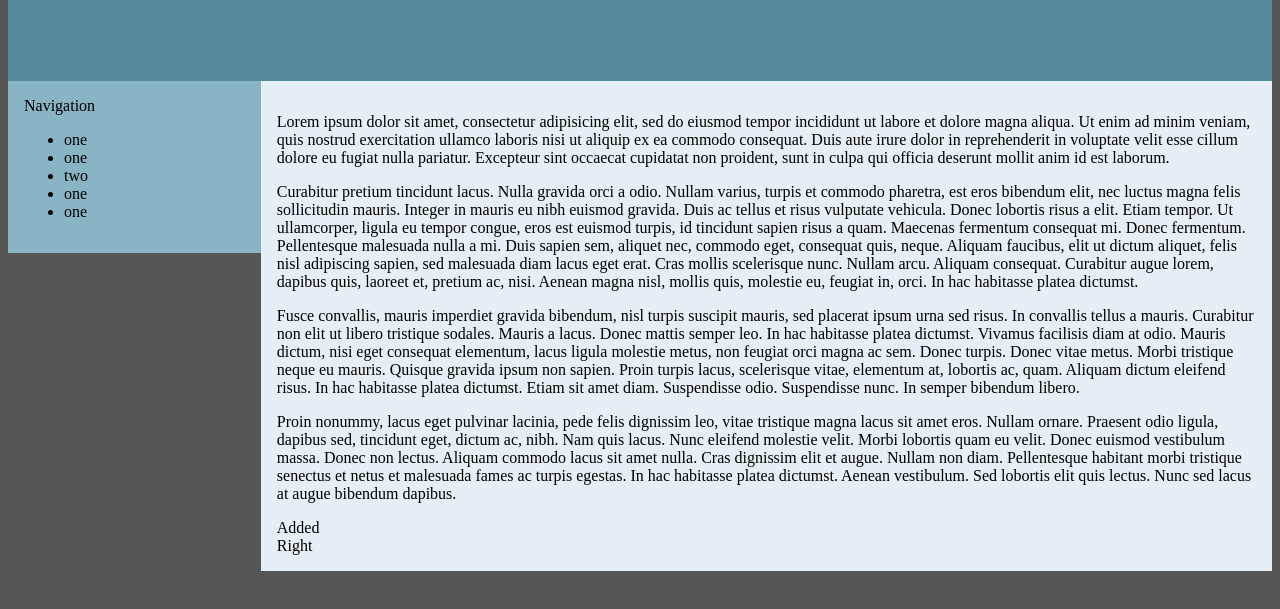
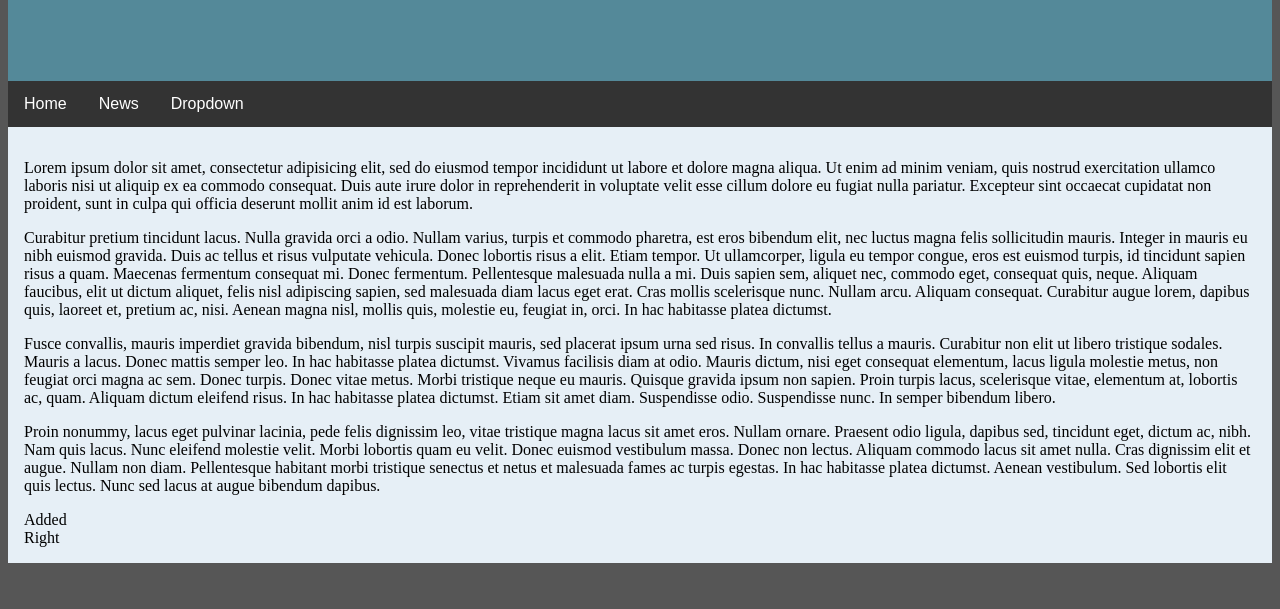
Before and after one commit to BWacho/bwacho.github.io, a plain HTML site: page index.html in a window 1280 px wide. Shown: the part 167-776 px from the top of the page. Drawn offline with Linux system fonts and the light colour scheme.

Commit message:
commit changes
navbarchanges

```diff
--- a/index.html
+++ b/index.html
@@ -6,7 +6,9 @@ and open the template in the editor.
 -->
 <html>
     <head>
+        <script type="text/javascript" src="js/myScripts.js"></script>
         <link href="style/myStyle.css" rel="stylesheet" type="text/css"/>
+        <link href="style/NavBar.css" rel="stylesheet" type="text/css"/>
         <title>TODO supply a title</title>
         <meta charset="UTF-8">
         <meta name="viewport" content="width=device-width, initial-scale=1.0">
@@ -15,28 +17,23 @@ and open the template in the editor.
         <div id="header">
             <h1>Wacholtz</h1>
         </div>
-        <div id="left-side">
-            <div id="navBar">
-                Navigation<br>
-                <ul id="navItems">
-                    <li>
-                        one
-                    </li>
-                    <li>
-                        one
-                    </li>
-                    <li>
-                        two
-                    </li>
-                    <li>
-                        one
-                    </li>
-                    <li>
-                        one
-                    </li>
-                </ul>
-            </div>
+
+        <div class="navbar">
+          <a href="index.html">Home</a>
+          <a href="#news">News</a>
+          <div class="dropdown">
+          <button class="dropbtn" onclick="myFunction()">Dropdown
+            <i class="fa fa-caret-down"></i>
+          </button>
+          <div class="dropdown-content" id="myDropdown">
+            <a href="index.">Link 1</a>
+            <a href="#">Link 2</a>
+            <a href="#">Link 3</a>
+          </div>
+          </div>
         </div>
+
+
         <div id="right-side">
 
             <p>
--- /dev/null
+++ b/js/myScripts.js
@@ -0,0 +1,13 @@
+function myFunction() {
+  document.getElementById("myDropdown").classList.toggle("show");
+}
+
+// Close the dropdown if the user clicks outside of it
+window.onclick = function(e) {
+  if (!e.target.matches('.dropbtn')) {
+  var myDropdown = document.getElementById("myDropdown");
+    if (myDropdown.classList.contains('show')) {
+      myDropdown.classList.remove('show');
+    }
+  }
+}
--- /dev/null
+++ b/style/NavBar.css
@@ -0,0 +1,61 @@
+.navbar {
+  overflow: hidden;
+  background-color: #333;
+  font-family: Arial, Helvetica, sans-serif;
+}
+
+.navbar a {
+  float: left;
+  font-size: 16px;
+  color: white;
+  text-align: center;
+  padding: 14px 16px;
+  text-decoration: none;
+}
+
+.dropdown {
+  float: left;
+  overflow: hidden;
+}
+
+.dropdown .dropbtn {
+  cursor: pointer;
+  font-size: 16px;
+  border: none;
+  outline: none;
+  color: white;
+  padding: 14px 16px;
+  background-color: inherit;
+  font-family: inherit;
+  margin: 0;
+}
+
+.navbar a:hover, .dropdown:hover .dropbtn, .dropbtn:focus {
+  background-color: red;
+}
+
+.dropdown-content {
+  display: none;
+  position: absolute;
+  background-color: #f9f9f9;
+  min-width: 160px;
+  box-shadow: 0px 8px 16px 0px rgba(0,0,0,0.2);
+  z-index: 1;
+}
+
+.dropdown-content a {
+  float: none;
+  color: black;
+  padding: 12px 16px;
+  text-decoration: none;
+  display: block;
+  text-align: left;
+}
+
+.dropdown-content a:hover {
+  background-color: #ddd;
+}
+
+.show {
+  display: block;
+}
--- a/style/myStyle.css
+++ b/style/myStyle.css
@@ -19,23 +19,15 @@ div#header{
     box-sizing: border-box;
     padding: 5em;
 }
-#left-side{
-    width: 20%;
-    height: 80%;
-    background-color: #89b4c4;
-    float: left;
-    box-sizing: border-box;
-    padding: 1em;
 
-}
 #right-side{
-    width: 80%;
+    width: 100%;
     background-color: #e6eff6;
     float: left;
     box-sizing: border-box;
     padding: 1em;
-#navBar#navItems{
+}
 
-
-    list-style-type: none;
+.list{
+  list-style: none;
 }
```
